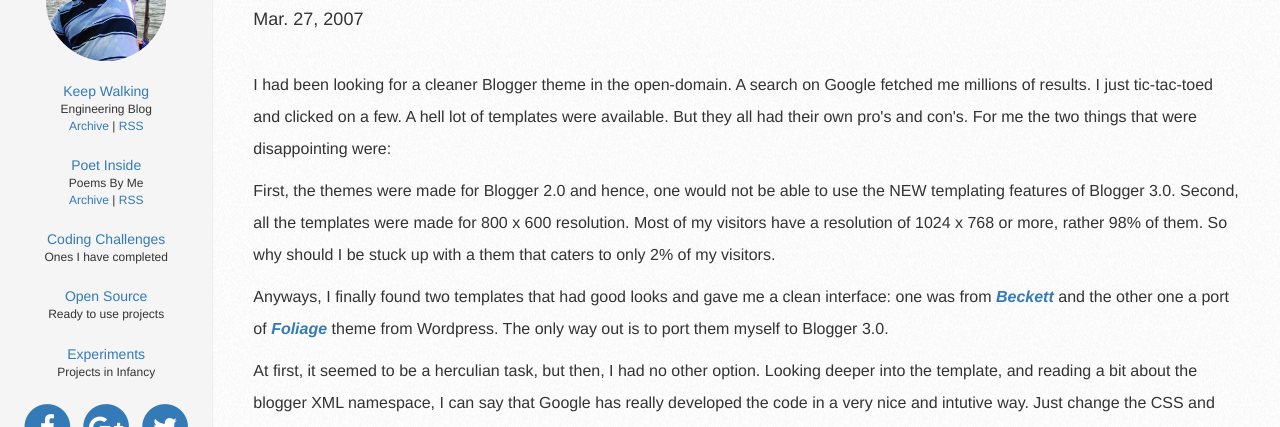
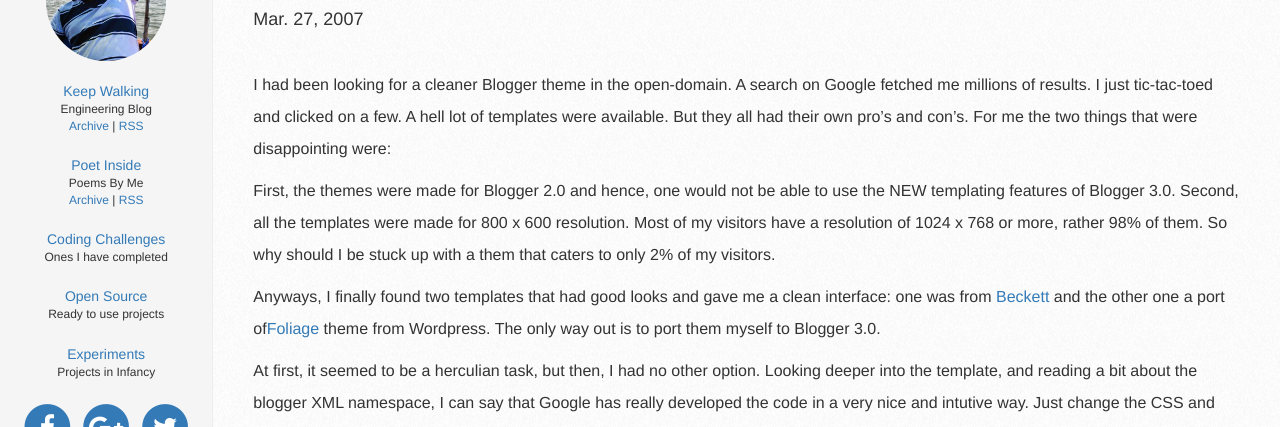
Before and after one commit to sangupta/sangupta.github.io, a Jekyll site: the page built from _posts/2007-3-27-search-for-blogger-30-theme.md, in a window 1280 px wide and 900 px high. Shown: the part 130-557 px from the top of the window. Built offline with Jekyll 4.4.1, drawn with Linux system fonts in a browser that asks for light colours; nearby versions of some CDN libraries; Markdown is read by kramdown in place of the engine named in the settings.

Commit message:
fixed more pages

```diff
--- a/_posts/2007-3-27-search-for-blogger-30-theme.md
+++ b/_posts/2007-3-27-search-for-blogger-30-theme.md
@@ -6,9 +6,31 @@
 date: Tue Mar 27 14:36:00 IST 2007
 sharingURL: http://blog.sangupta.com/2007/03/search-for-blogger-30-theme.html
 ---
-<p>I had been looking for a cleaner Blogger theme in the open-domain. A search on Google fetched me millions of results. I just tic-tac-toed and clicked on a few. A hell lot of templates were available. But they all had their own pro's and con's. For me the two things that were disappointing were:</p>
-<p>First, the themes were made for Blogger 2.0 and hence, one would not be able to use the NEW templating features of Blogger 3.0. Second, all the templates were made for 800 x 600 resolution. Most of my visitors have a resolution of 1024 x 768 or more, rather 98% of them. So why should I be stuck up with a them that caters to only 2% of my visitors.</p>
-<p>Anyways, I finally found two templates that had good looks and gave me a clean interface: one was from <strong><em><a href="http://blogger-templates.blogspot.com/search?q=beckett">Beckett</a></em></strong> and the other one a port of <strong><em><a href="http://foliage-for-blogger.blogspot.com/">Foliage</a></em></strong> theme from Wordpress. The only way out is to port them myself to Blogger 3.0.</p>
-<p>At first, it seemed to be a herculian task, but then, I had no other option. Looking deeper into the template, and reading a bit about the blogger XML namespace, I can say that Google has really developed the code in a very nice and intutive way. Just change the CSS and get the looks you want. No need to tweak the HTML code.</p>
-<p>I have already started work on the latter one, and it is almost 70% complete, with only a few fixes left, and UI scripting that needs to be added. It is a little time consuming process, as I don;t have much knowledge on DIV and CSS hacks, but again Google always comes to the rescue. I will also be do the beckett one shortly. </p>
-<p>So keep looking into the space for the URL of the themes, as I would release them in the open domain ;)</p>
+
+I had been looking for a cleaner Blogger theme in the open-domain. A search on
+Google fetched me millions of results. I just tic-tac-toed and clicked on a few.
+A hell lot of templates were available. But they all had their own pro's and con's.
+For me the two things that were disappointing were:
+
+First, the themes were made for Blogger 2.0 and hence, one would not be able to use
+the NEW templating features of Blogger 3.0. Second, all the templates were made for
+800 x 600 resolution. Most of my visitors have a resolution of 1024 x 768 or more,
+rather 98% of them. So why should I be stuck up with a them that caters to only 2%
+of my visitors.
+
+Anyways, I finally found two templates that had good looks and gave me a clean interface:
+one was from <a href="http://blogger-templates.blogspot.com/search?q=beckett">Beckett</a>
+and the other one a port of<a href="http://foliage-for-blogger.blogspot.com/">Foliage</a>
+theme from Wordpress. The only way out is to port them myself to Blogger 3.0.
+
+At first, it seemed to be a herculian task, but then, I had no other option. Looking
+deeper into the template, and reading a bit about the blogger XML namespace, I can
+say that Google has really developed the code in a very nice and intutive way. Just
+change the CSS and get the looks you want. No need to tweak the HTML code.
+
+I have already started work on the latter one, and it is almost 70% complete, with only
+a few fixes left, and UI scripting that needs to be added. It is a little time consuming
+process, as I don;t have much knowledge on DIV and CSS hacks, but again Google always
+comes to the rescue. I will also be do the beckett one shortly.
+
+So keep looking into the space for the URL of the themes, as I would release them in the open domain ;)
```
Also changed, not shown: _posts/2007-3-30-yahoo-mail-goes-to-infinity-and-beyond.md (+29 -5 lines), _posts/2007-4-18-official-google-is-expecting.md (+9 -7 lines).
